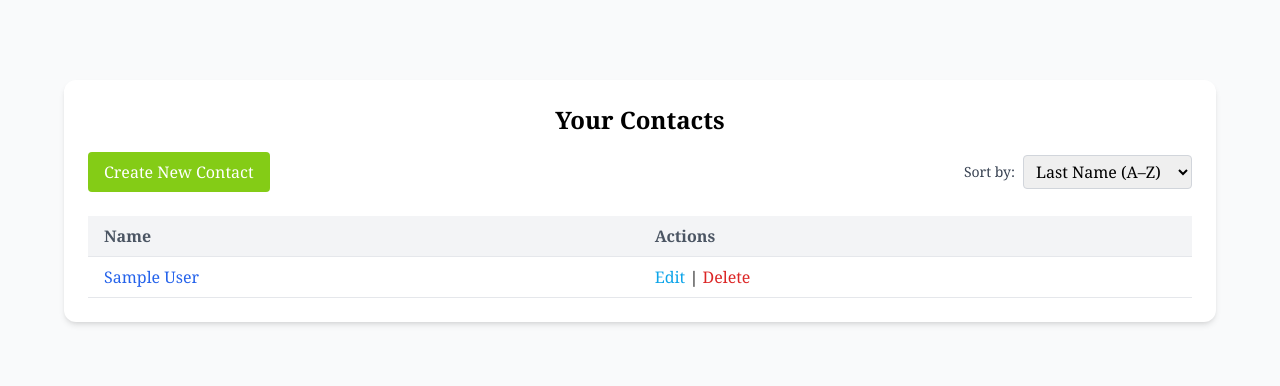
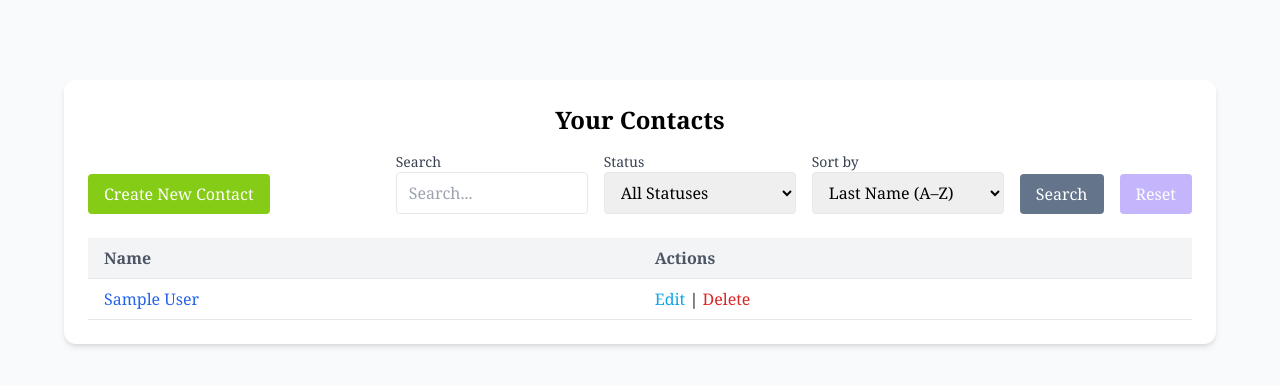
Before and after one commit to Samekmat/ContactManagement, a Django app: page / in a window 1280 px wide. Shown: the top 386 px of the page. Run offline with Django 5.2, Linux system fonts and the light colour scheme; tables that the repository leaves empty hold one stand-in row (values such as "Sample post"); parts of the project's set-up code (start-up, migrations or seed data) failed here and were passed over; some libraries are stand-ins or nearby versions.

Commit message:
CONT-007: Add search feature

```diff
--- a/contacts/templates/contacts/contact_list.html
+++ b/contacts/templates/contacts/contact_list.html
@@ -4,25 +4,67 @@
 
 {% block content %}
 <div class="max-w-6xl mx-auto p-6 bg-white shadow-md rounded-xl mt-10">
-
   <h2 class="text-2xl font-semibold text-center mb-4">Your Contacts</h2>
 
-  <div class="flex flex-col sm:flex-row items-center justify-between mb-6 gap-4">
+  <!-- Top Bar: Create + Filters -->
+  <div class="flex flex-col sm:flex-row items-end justify-between mb-6 gap-4">
     <a href="{% url 'contacts:contact-create' %}" class="bg-lime-500 text-white py-2 px-4 rounded hover:bg-lime-600 transition">
       Create New Contact
     </a>
 
-    <form method="get" class="flex items-center gap-2">
-      <label for="sort" class="text-sm font-medium text-gray-700">Sort by:</label>
-      <select name="sort" id="sort" onchange="this.form.submit()" class="border border-gray-300 rounded px-2 py-1">
-        <option value="last_name" {% if current_sort == "last_name" %}selected{% endif %}>Last Name (A–Z)</option>
-        <option value="-last_name" {% if current_sort == "-last_name" %}selected{% endif %}>Last Name (Z–A)</option>
-        <option value="created_at" {% if current_sort == "created_at" %}selected{% endif %}>Created (Oldest)</option>
-        <option value="-created_at" {% if current_sort == "-created_at" %}selected{% endif %}>Created (Newest)</option>
-      </select>
+    <!-- Search, Filter, Sort Form-->
+    <form method="get" class="flex flex-wrap items-center gap-4">
+      <!-- Search -->
+      <div class="flex flex-col">
+        <label for="search" class="text-sm font-medium text-gray-700">Search</label>
+        <input type="text" id="search" name="q" value="{{ query }}" placeholder="Search..." class="px-3 py-2 border rounded w-48">
+      </div>
+
+      <!-- Filter by status -->
+      <div class="flex flex-col">
+        <label for="status" class="text-sm font-medium text-gray-700">Status</label>
+        <select name="status" id="status" class="px-3 py-2 border rounded w-48">
+          <option value="">All Statuses</option>
+          {% for s in statuses %}
+            <option value="{{ s.id }}" {% if current_status|default:'' == s.id|stringformat:"s" %}selected{% endif %}>
+              {{ s.name }}
+            </option>
+          {% endfor %}
+        </select>
+      </div>
+
+      <!-- Sort dropdown -->
+      <div class="flex flex-col">
+        <label for="sort" class="text-sm font-medium text-gray-700">Sort by</label>
+        <select name="sort" id="sort" class="px-3 py-2 border rounded w-48">
+          <option value="last_name" {% if current_sort == "last_name" %}selected{% endif %}>Last Name (A–Z)</option>
+          <option value="-last_name" {% if current_sort == "-last_name" %}selected{% endif %}>Last Name (Z–A)</option>
+          <option value="created_at" {% if current_sort == "created_at" %}selected{% endif %}>Created (Oldest)</option>
+          <option value="-created_at" {% if current_sort == "-created_at" %}selected{% endif %}>Created (Newest)</option>
+        </select>
+      </div>
+
+      <!-- Search Button -->
+      <div class="flex flex-col justify-end self-stretch">
+        <button type="submit" class="bg-slate-500 text-white px-4 py-2 rounded hover:bg-slate-600 transition">
+          Search
+        </button>
+      </div>
+
+      <!-- Reset Button -->
+      {% if query or current_sort or current_status %}
+        <div class="flex flex-col justify-end self-stretch">
+          <form action="{% url 'contacts:contact-list' %}" method="get">
+            <button type="submit" class="bg-violet-300 text-white px-4 py-2 rounded hover:bg-violet-600 transition">
+              Reset
+            </button>
+          </form>
+        </div>
+      {% endif %}
     </form>
   </div>
 
+  <!-- Table -->
   <div class="overflow-x-auto">
     <table class="min-w-full table-auto border-collapse text-left">
       <thead class="bg-gray-100">
@@ -32,7 +74,7 @@
         </tr>
       </thead>
       <tbody>
-        {% for contact in object_list %}
+        {% for contact in contacts %}
           <tr class="hover:bg-gray-50">
             <td class="py-2 px-4 border-b">
               <a href="{% url 'contacts:contact-detail' contact.pk %}" class="text-blue-600 hover:underline">
@@ -46,26 +88,32 @@
           </tr>
         {% empty %}
           <tr>
-            <td colspan="2" class="py-2 px-4 text-center text-gray-500">You don't have any contacts yet.</td>
+            <td colspan="2" class="py-2 px-4 text-center text-gray-500">No contacts found.</td>
           </tr>
         {% endfor %}
       </tbody>
     </table>
   </div>
 
-  <!-- Pagination Controls -->
+  <!-- Pagination -->
   {% if is_paginated %}
     <div class="flex justify-center items-center mt-6 space-x-2">
       {% if page_obj.has_previous %}
-        <a href="?page=1{% if current_sort %}&sort={{ current_sort }}{% endif %}" class="px-3 py-1 bg-gray-200 rounded hover:bg-gray-300">First</a>
-        <a href="?page={{ page_obj.previous_page_number }}{% if current_sort %}&sort={{ current_sort }}{% endif %}" class="px-3 py-1 bg-gray-200 rounded hover:bg-gray-300">Previous</a>
+        <a href="?page=1{% if query %}&q={{ query }}{% endif %}{% if current_sort %}&sort={{ current_sort }}{% endif %}{% if current_status %}&status={{ current_status }}{% endif %}"
+           class="px-3 py-1 bg-gray-200 rounded hover:bg-gray-300">First</a>
+        <a href="?page={{ page_obj.previous_page_number }}{% if query %}&q={{ query }}{% endif %}{% if current_sort %}&sort={{ current_sort }}{% endif %}{% if current_status %}&status={{ current_status }}{% endif %}"
+           class="px-3 py-1 bg-gray-200 rounded hover:bg-gray-300">Previous</a>
       {% endif %}
 
-      <span class="px-3 py-1 bg-blue-100 text-blue-700 rounded">Page {{ page_obj.number }} of {{ page_obj.paginator.num_pages }}</span>
+      <span class="px-3 py-1 bg-blue-100 text-blue-700 rounded">
+        Page {{ page_obj.number }} of {{ page_obj.paginator.num_pages }}
+      </span>
 
       {% if page_obj.has_next %}
-        <a href="?page={{ page_obj.next_page_number }}{% if current_sort %}&sort={{ current_sort }}{% endif %}" class="px-3 py-1 bg-gray-200 rounded hover:bg-gray-300">Next</a>
-        <a href="?page={{ page_obj.paginator.num_pages }}{% if current_sort %}&sort={{ current_sort }}{% endif %}" class="px-3 py-1 bg-gray-200 rounded hover:bg-gray-300">Last</a>
+        <a href="?page={{ page_obj.next_page_number }}{% if query %}&q={{ query }}{% endif %}{% if current_sort %}&sort={{ current_sort }}{% endif %}{% if current_status %}&status={{ current_status }}{% endif %}"
+           class="px-3 py-1 bg-gray-200 rounded hover:bg-gray-300">Next</a>
+        <a href="?page={{ page_obj.paginator.num_pages }}{% if query %}&q={{ query }}{% endif %}{% if current_sort %}&sort={{ current_sort }}{% endif %}{% if current_status %}&status={{ current_status }}{% endif %}"
+           class="px-3 py-1 bg-gray-200 rounded hover:bg-gray-300">Last</a>
       {% endif %}
     </div>
   {% endif %}
--- a/contacts/views.py
+++ b/contacts/views.py
@@ -1,3 +1,4 @@
+from django.db.models import Q
 from django.urls import reverse_lazy
 from django.views.generic import (
     CreateView,
@@ -8,11 +9,11 @@ from django.views.generic import (
 )
 
 from contacts.forms import ContactForm
-from contacts.models import Contact
+from contacts.models import Contact, ContactStatusChoices
 
 
 class ContactListView(ListView):
-    """Displays a paginated list of Contact objects with optional sorting."""
+    """Displays a paginated list of Contact objects with optional filtering, sorting and searching."""
 
     model = Contact
     template_name = "contacts/contact_list.html"
@@ -31,6 +32,30 @@ class ContactListView(ListView):
             ordering = "last_name"
         return ordering
 
+    def get_queryset(self: "ContactListView"):
+        """
+        Return a filtered queryset based on the search query and ordering.
+
+        :return:
+            QuerySet: Filtered and ordered queryset.
+        """
+        queryset = super().get_queryset()
+        query = self.request.GET.get("q")
+        status = self.request.GET.get("status")
+
+        if query:
+            queryset = queryset.filter(
+                Q(first_name__icontains=query)
+                | Q(last_name__icontains=query)
+                | Q(email__icontains=query)
+                | Q(phone_number__icontains=query),
+            )
+
+        if status and status.isdigit():
+            queryset = queryset.filter(status_id=int(status))
+
+        return queryset.order_by(self.get_ordering())
+
     def get_context_data(self: "ContactListView", **kwargs: dict) -> dict:
         """
         Add additional context data to the template.
@@ -38,10 +63,13 @@ class ContactListView(ListView):
         :param kwargs: Keyword arguments passed to the context.
 
         :return:
-            dict: The context dictionary with the current sort order appended.
+            dict: The context dictionary with the current sort order and search query.
         """
         context = super().get_context_data(**kwargs)
         context["current_sort"] = self.request.GET.get("sort", "last_name")
+        context["query"] = self.request.GET.get("q", "")
+        context["current_status"] = self.request.GET.get("status", "")
+        context["statuses"] = ContactStatusChoices.objects.all()
         return context
 
 
```
